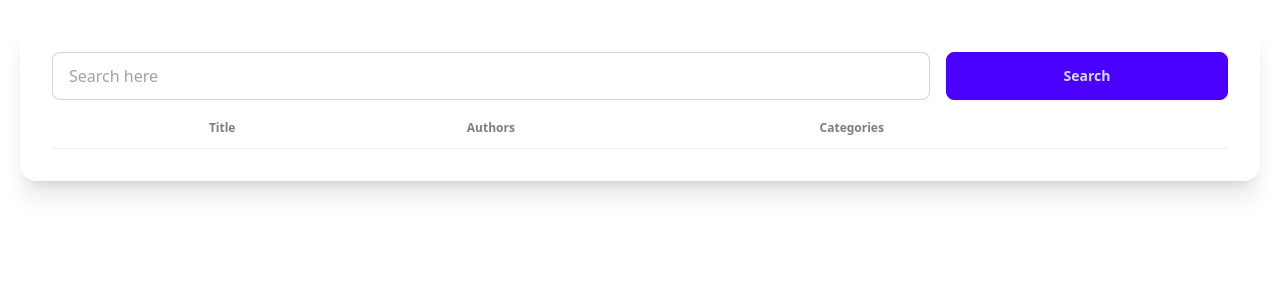
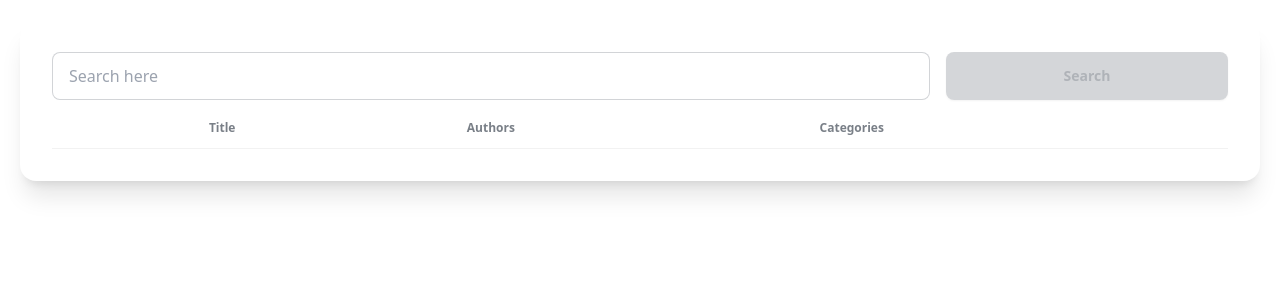
Before and after one commit to johnreybacal/libro, a React (Vite) app: page / in a window 1280 px wide. Shown: the top 300 px of the page. Built offline with nearby package versions, Linux system fonts and the light colour scheme.

Commit message:
moved client and type

```diff
--- a/src/App.tsx
+++ b/src/App.tsx
@@ -1,42 +1,15 @@
 import { useState } from 'react'
-import axios from 'axios'
 import './App.css'
-
-interface Book {
-  title: string;
-  authors: string[];
-  categories: string[];
-  thumbnail: string;
-}
+import { Book } from './types'
+import { getBooks } from './client'
 
 function App() {
   const [search, setSearch] = useState<string>("")
   const [books, setBooks] = useState<Book[]>([])
 
   async function performSearch() {
-    axios.get("https://www.googleapis.com/books/v1/volumes", {
-      params: {
-        q: search
-      }
-    })
-      .then(function (response) {
-        // handle success
-        const items: [] = response.data.items;
-        const books: Book[] = [];
-        items.forEach(({ volumeInfo }) => {
-          const { title, authors, categories } = volumeInfo;
-          const { thumbnail } = volumeInfo['imageLinks']
-          books.push({ title, authors, categories, thumbnail })
-        })
-        setBooks(books)
-      })
-      .catch(function (error) {
-        // handle error
-        console.log(error);
-      })
-      .finally(function () {
-        // always executed
-      });
+    const books = await getBooks(search)
+    setBooks(books)
   }
 
   return (
@@ -56,7 +29,7 @@ function App() {
             />
           </div>
           <div className='grid col-span-1'>
-            <button className="btn btn-primary" onClick={performSearch}>
+            <button className="btn btn-primary" onClick={performSearch} disabled={search.trim() === ""}>
               Search
             </button>
           </div>
--- /dev/null
+++ b/src/client.ts
@@ -0,0 +1,25 @@
+import axios from "axios";
+import { Book } from "./types";
+
+const GOOGLE_BOOKS_API = "https://www.googleapis.com/books/v1/volumes/";
+
+export async function getBooks(search: string) {
+  const response = await axios.get(GOOGLE_BOOKS_API, {
+    params: {
+      q: search,
+    },
+  });
+
+  if (response.status !== 200) {
+    throw Error(response.data);
+  }
+
+  const items: [] = response.data.items;
+  const books: Book[] = items.map(({ id, volumeInfo }) => {
+    const { title, authors, categories } = volumeInfo;
+    const { thumbnail } = volumeInfo["imageLinks"];
+    return { id, title, authors, categories, thumbnail };
+  });
+
+  return books;
+}
--- /dev/null
+++ b/src/types.ts
@@ -0,0 +1,7 @@
+export interface Book {
+  id: string;
+  title: string;
+  authors: string[];
+  categories: string[];
+  thumbnail: string;
+}
```
